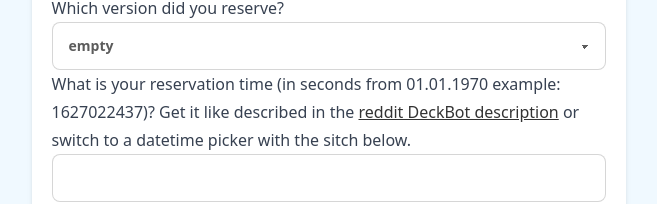
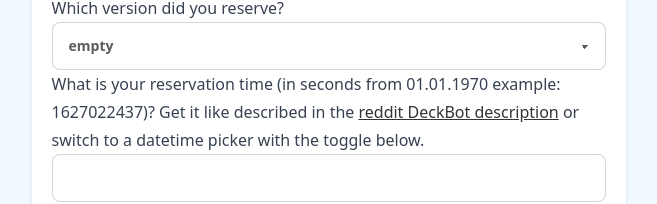
Before and after one commit to chrisingenhaag/getmydeck-app, a SvelteKit app: page / in a window 1280 px wide. Shown: the part 811-1015 px from the top of the page, without its empty margins (311-968 px from the left). Built offline with nearby package versions, Linux system fonts and the light colour scheme.

Commit message:
Fix typo

```diff
--- a/src/routes/+page.svelte
+++ b/src/routes/+page.svelte
@@ -182,7 +182,7 @@
           href="https://www.reddit.com/r/SteamDeck/comments/ui642q/introducing_deckbot/"
           >reddit DeckBot description</a
           >
-          or switch to a datetime picker with the sitch below.
+          or switch to a datetime picker with the toggle below.
         </label>
         <input
         type="number"
```
